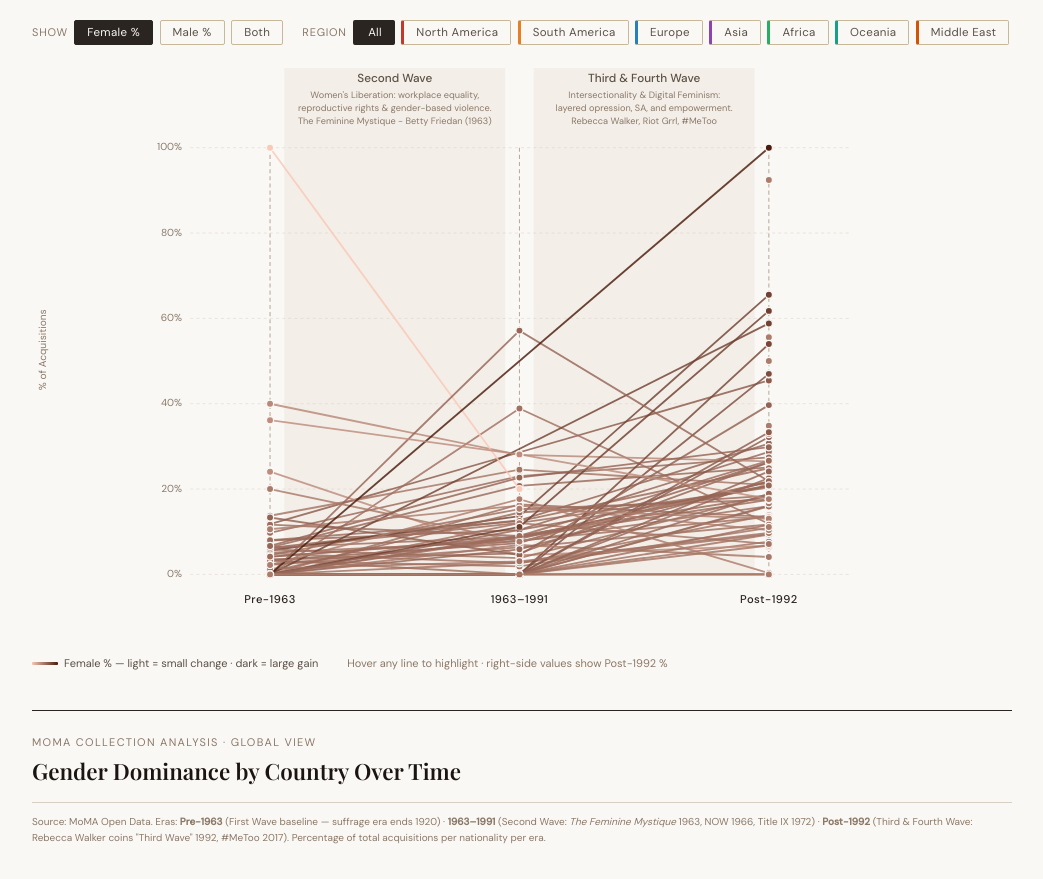
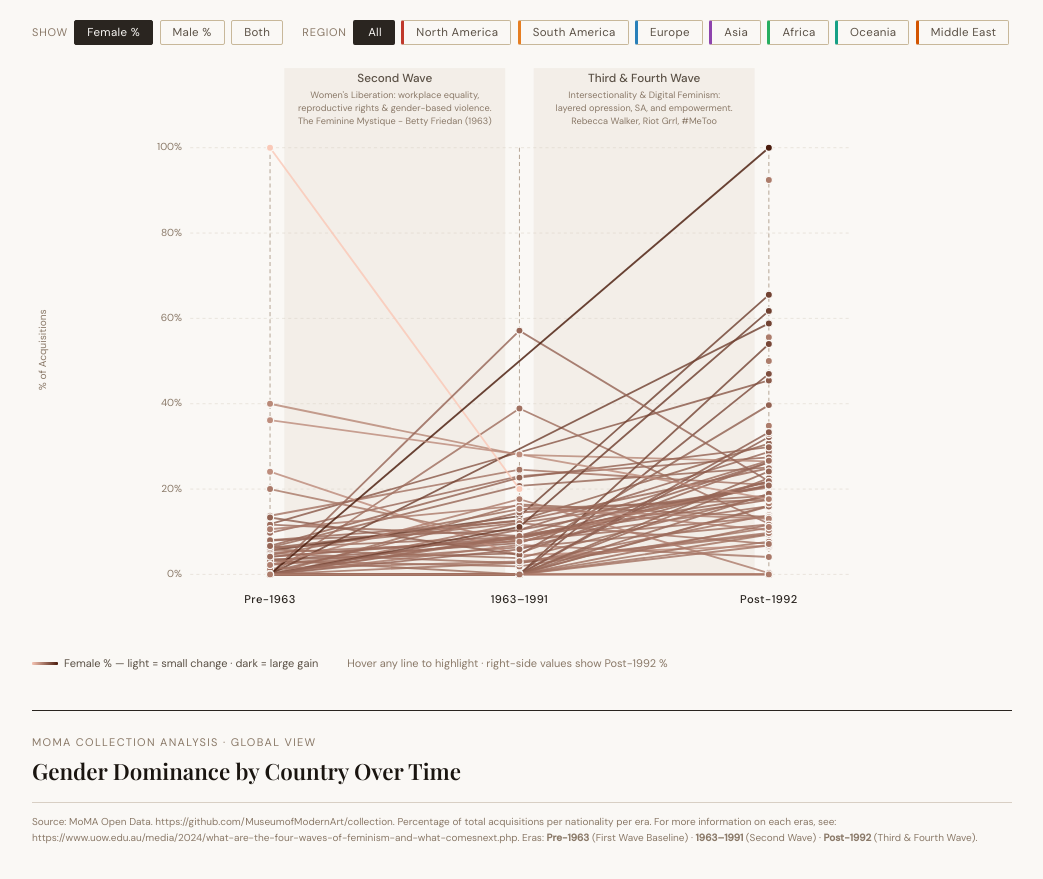
Before and after one commit to inevitableyellow/SI649-interactiveviz, a plain HTML site: page index.html in a window 1280 px wide. Shown: the part 154-1033 px from the top of the page, without its empty margins (118-1161 px from the left). Drawn offline with nearby package versions, Linux system fonts and the light colour scheme; a script that the page names is missing.

Commit message:
changes to footnote; adding source to more feminist wave information

```diff
--- a/index.html
+++ b/index.html
@@ -113,7 +113,9 @@ svg text { font-family: 'DM Sans', sans-serif; }
   </script>
 
   <div class="footnote">
-    Source: MoMA Open Data. Eras: <strong>Pre-1963</strong> (First Wave baseline — suffrage era ends 1920) · <strong>1963–1991</strong> (Second Wave: <em>The Feminine Mystique</em> 1963, NOW 1966, Title IX 1972) · <strong>Post-1992</strong> (Third &amp; Fourth Wave: Rebecca Walker coins "Third Wave" 1992, #MeToo 2017). Percentage of total acquisitions per nationality per era.
+    Source: MoMA Open Data. https://github.com/MuseumofModernArt/collection. Percentage of total acquisitions per nationality per era.
+    For more information on each eras, see: https://www.uow.edu.au/media/2024/what-are-the-four-waves-of-feminism-and-what-comesnext.php.
+    Eras: <strong>Pre-1963</strong> (First Wave Baseline) · <strong>1963–1991</strong> (Second Wave) · <strong>Post-1992</strong> (Third &amp; Fourth Wave).
   </div>
 </div>
 
```
